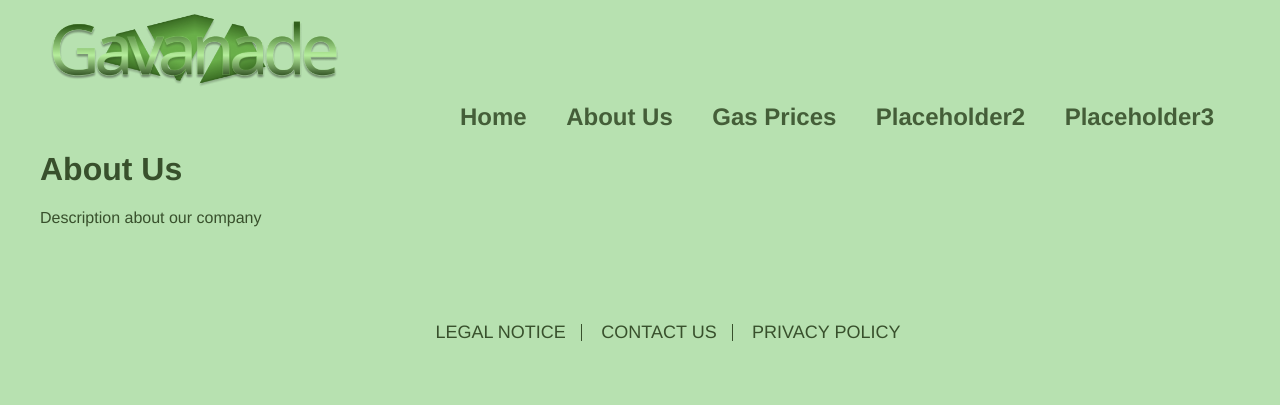
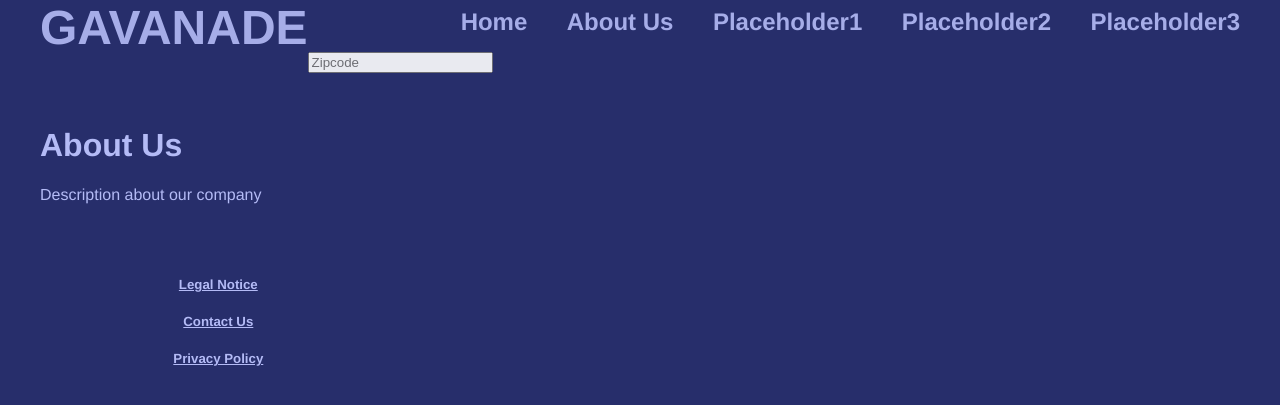
Before and after one commit to sumyisl1/Gavanade, a Flask app: page /about in a window 1280 px wide. Shown: the top 405 px of the page. Run offline with Flask 2, Linux system fonts and the light colour scheme.

Commit message:
Revert "Merged PR 10: Added features to HTML/CSS pages, changed color scheme"

```diff
--- a/app_service/app.py
+++ b/app_service/app.py
@@ -37,9 +37,6 @@ def contact():
 def privacypolicy():
     return render_template("privacypolicy.html")
 
-@app.route("/gasprices")
-def gasprices():
-    return render_template("gasprices.html")
 
 @app.route("/search", methods=("POST",))
 def search():
--- a/app_service/static/css/main.css
+++ b/app_service/static/css/main.css
@@ -1,39 +1,43 @@
 body {
+    margin: 0;
     padding: 0;
     font-family: "Quicksand", Helvetica, Arial, sans-serif;
-    background-color: #B7E1B0;
-    color: #38502C;
+    background-color: #272E6B;
+    color: #B4BBF6;
   }
-
-  a:link, a:visited, a:hover, a:active {
-    text-decoration: none;
-  }
-
   /*
    * Formatting the header area
    */
   header {
     height: 80px;
+    width: 100%;
     opacity: .9;
     margin-bottom: 10px;
-    position: relative;
-    display: inline;
+    color: #B4BBF6;
   }
 
   header a.visited {
-    color: #38502C;
+    color: #B4BBF6;
   }
 
   header a {
-    color: #38502C;
+    color: #B4BBF6;
     font-size: 1.5em;
+    margin-right: 0;
   }
 
-  header img {
-    position: relative;
-    width: 35%;
+  header h1.logo {
+    margin-top: 0;
+    margin-left: 0;
+    font-size: 3em;
+    color: #B4BBF6;
+    text-transform: uppercase;
+    float: left;
   }
-
+  header h1.logo:hover {
+    color: #B4BBF6;
+    text-decoration: none;
+  }
   /*
    * Centering the body content
    */
@@ -41,14 +45,12 @@ body {
     width: 1200px;
     margin: 0 auto;
   }
-
   div.home {
-    padding: 100px 0 300px 0;
-    color: #B7E1B0;
-    background-image: url('../mining-for-fuel.jpeg') !important;
-    background-position: center !important;
-    background-repeat: no-repeat !important;
-    background-size: cover !important;
+    padding: 10px 0 30px 0;
+    /* background-color: #E6E6FA; */
+    -webkit-border-radius: 6px;
+       -moz-border-radius: 6px;
+            border-radius: 6px;
   }
   div.about {
     padding: 10px 0 30px 0;
@@ -70,14 +72,9 @@ body {
     text-align: center;
     letter-spacing: -1px;
   }
-
-   /*
-   * Navigation
-   */
   .menu {
-    width: 65%;
     float: right;
-    margin-top: 0;
+    margin-top: 8px;
   }
   .menu li {
     display: inline;
@@ -89,31 +86,18 @@ body {
     text-decoration: none;
   }
 
-   /*
-   * Footer content
-   */
   footer {
+    color: #B4BBF6;
     text-align: center;
-    bottom: 0;
+    margin-bottom: 10px;
+    float: left;
+    width: 33.33%;
+    padding: 5px;
   }
 
-  footer ul li a, a:visited {
-    color: #38502C;
-    text-transform: uppercase;
-    font-size: 18px;
+  footer a {
+    color: #B4BBF6;
   }
-
-  footer ul li {
-    list-style:none;
-    display:inline;
-    border-right: 1px solid #38502C;
-    padding: 0 15px;
+  footer a:visited {
+    color: #B4BBF6;
   }
-
-  div.row {
-    display:block;
-    position:fixed;
-    line-height: 2;
-    margin: 25px auto;
-    width: 100%;
-  }
--- a/app_service/templates/layout.html
+++ b/app_service/templates/layout.html
@@ -9,16 +9,21 @@
 <body>
   <header>
     <div class="container">
-        <img src="static/Gavanade-Logo.png" alt="Gavanade Logo" class="logo" style="width:300px"/>
-        <strong><nav>
+      <h1 class="logo">Gavanade</h1>
+      <strong>
+        <nav>
           <ul class="menu">
             <li><a href="{{ url_for('home') }}">Home</a></li>
             <li><a href="{{ url_for('about') }}">About Us</a></li>
-            <li><a href="{{ url_for('gasprices') }}">Gas Prices</a></li>
+            <li><a href="{{ url_for('placeholder') }}">Placeholder1</a></li>
             <li><a href="{{ url_for('placeholder') }}">Placeholder2</a></li>
             <li><a href="{{ url_for('placeholder') }}">Placeholder3</a></li>
           </ul>
-        </nav></strong>
+          <form action="{{url_for('search')}}" method="post">
+            <input type="text" id="zipcode" name="zipcode" placeholder="Zipcode">
+          </form>
+        </nav>
+      </strong>
     </div>
   </header>
 
@@ -34,14 +39,10 @@
     {% endblock %}
   </div>
 </body>
-<footer>
-  <div class="row">
-  <ul>
-    <li><a target="_blank" href="{{ url_for('legal') }}" title="Legal Notice">Legal Notice</li>
-    <li><a target="_blank" href="{{ url_for('contact') }}" title="Contact">Contact Us</li>
-    <li style="border-right: none;"><a target="_blank" href="{{ url_for('privacypolicy') }}" title="Privacy Policy">Privacy Policy</li>
-  </ul>
-</div>
+<footer class="footer">
+  <h5><a href="{{ url_for('legal') }}">Legal Notice</h5>
+  <h5><a href="{{ url_for('contact') }}">Contact Us</h5>
+  <h5><a href="{{ url_for('privacypolicy') }}">Privacy Policy</h5>
 </footer>
 
 </html>
```
Also changed, not shown: templates/gasprices.html (deleted, +0 -10 lines), static/Gavanade-Logo.png (deleted), static/Gavanade-Logo.svg (deleted), static/test-logo.svg (deleted). Lines whose indentation alone changed are shown as unchanged.
